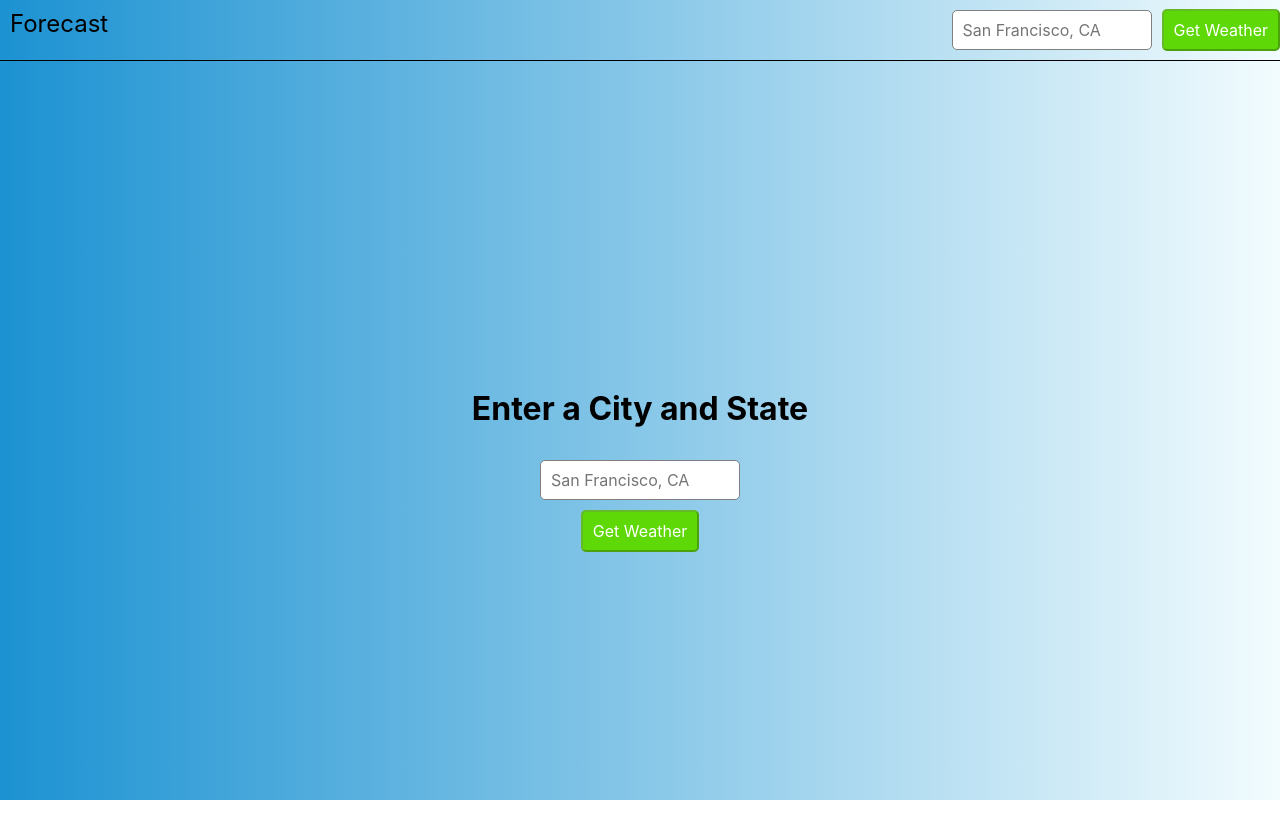
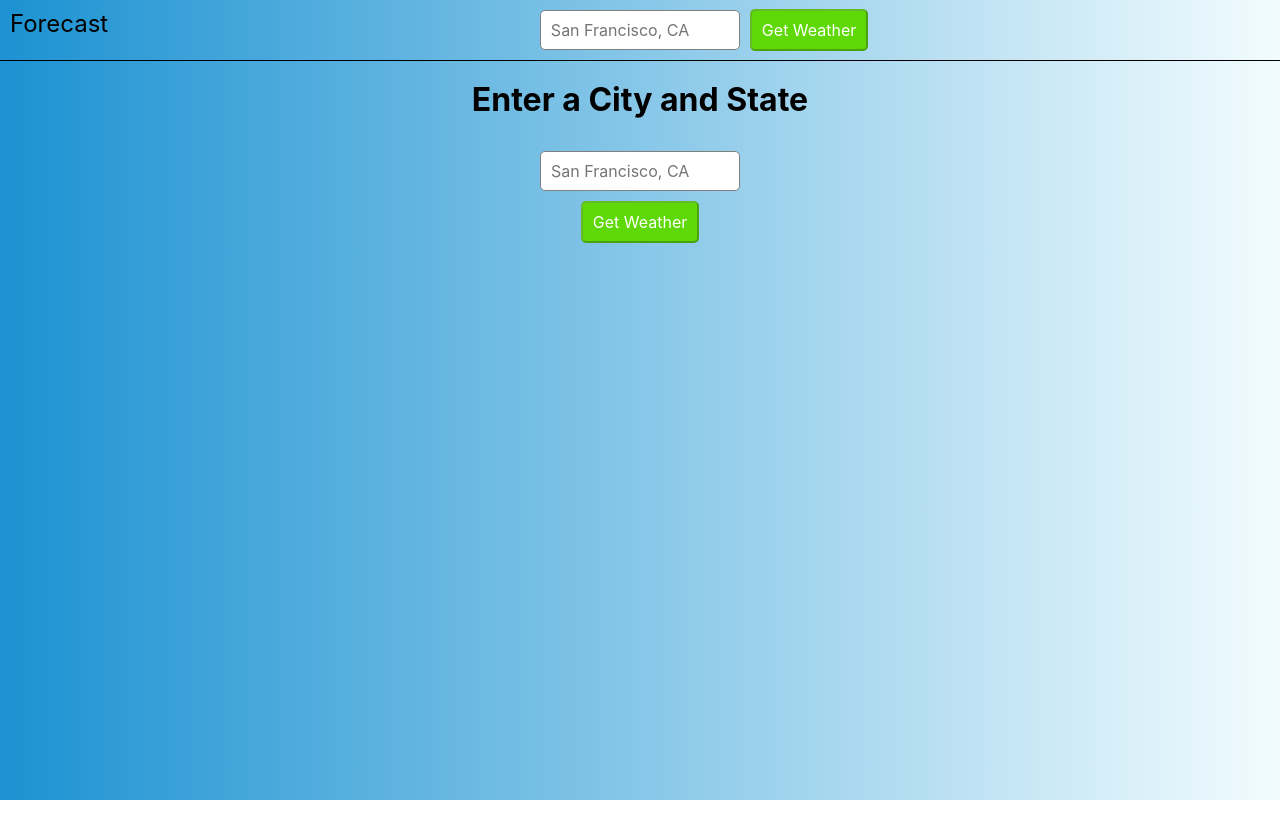
Before and after one commit to bdhsu/forecast, a React (Create React App) app: page / in a window 1280 px wide. Shown: the top 838 px of the page. After the commit the page ends 800 px from the top, so only its background shows below. Built offline with nearby package versions, Linux system fonts and the light colour scheme.

Commit message:
Forecast routing

```diff
--- a/src/App.css
+++ b/src/App.css
@@ -15,7 +15,7 @@ body {
 
 .App {
     background: linear-gradient(to left, #f2fcfe, #1c92d2);
-    height: 100vh;
+    min-height: 100vh;
 }
 /* HEADER */
 /* HEADER */
--- a/src/App.js
+++ b/src/App.js
@@ -2,45 +2,48 @@ import React, { Component } from 'react';
 import logo from './logo.svg';
 import 'normalize.css';
 import './App.css';
-import api  from './utils/api';
 import PropTypes from 'prop-types';
 import { BrowserRouter as Router, Route, Link, Switch } from "react-router-dom";
+
+// components
 import Home from './Home';
 import Forecast from './Forecast';
 import LocationInput from './LocationInput';
+import api  from './utils/api';
+
 
 class App extends Component {
     constructor(props) {
         super(props);
-        this.state = {
-            location: '',
-        };
 
         this.handleSubmit = this.handleSubmit.bind(this);
     }
     handleSubmit(location) {
-        console.log('location: ' + location);
-
-        // api.fetchCurrentWeather(location);
-        api.fetchFiveDayForecast(location);
+        this.props.history.push({
+            pathname: 'forecast',
+            search: '?city=' + location,
+        });
     }
-
     render() {
         return (
+            <Router>
                 <div className="App">
                     <header>
                         <div className="header-logo">
-                        <a href="#" >Forecast</a>
+                            <a href="/" >Forecast</a>
                         </div>
-                    <LocationInput style={{flexDirection: "row"}} />
+
+                        <LocationInput
+                            style={{flexDirection: "row"}}
+                            onSubmit={this.handleSubmit}
+                        />
                     </header>
-                <Router>
                     <Switch>
                         <Route exact path="/" component={Home} />
                         <Route exact path="/forecast" component={Forecast} />
                     </Switch>
+                </div>
             </Router>
-            </div>
         );
     }
 }
--- a/src/Forecast.js
+++ b/src/Forecast.js
@@ -1,7 +1,7 @@
 import React, { Component } from 'react';
-import { Link } from 'react-router-dom';
+// import { Link } from 'react-router-dom';
 
-class Forecast extends React.Component {
+class Forecast extends Component {
     render() {
         return (
             <div className="container">
--- a/src/Home.js
+++ b/src/Home.js
@@ -1,10 +1,26 @@
 import React, { Component } from 'react';
 import { Link } from 'react-router-dom';
+import PropTypes from 'prop-types';
+
+// components
 import LocationInput from './LocationInput';
-import PropTypes from 'prop-types';
-import api  from './utils/api';
+import api from './utils/api';
 
 class Home extends Component {
+    constructor(props) {
+        super(props);
+        this.state = {
+            location: '',
+        };
+
+        this.handleSubmit = this.handleSubmit.bind(this);
+    }
+    handleSubmit(location) {
+        this.props.history.push({
+            pathname: 'forecast',
+            search: '?city=' + location,
+        });
+    }
     render() {
         return (
             <div className="container">
--- a/src/LocationInput.js
+++ b/src/LocationInput.js
@@ -1,5 +1,10 @@
 import React, { Component } from 'react';
+import { BrowserRouter as Router, Link } from 'react-router-dom';
+import PropTypes from 'prop-types';
+
+// components
 import api  from './utils/api';
+
 
 class LocationInput extends Component {
     constructor(props) {
@@ -13,25 +18,22 @@ class LocationInput extends Component {
         this.handleSubmit = this.handleSubmit.bind(this);
     }
     handleChange(event) {
-        var value = event.target.value;
+        var location = event.target.value;
 
         this.setState(_ => {
             return {
-                location: value,
+                location: location,
             }
         });
     }
     handleSubmit(event) {
         event.preventDefault();
 
-        this.props.onSubmit(
-            this.state.location,
-        );
+        this.props.onSubmit(this.state.location);
     }
     render() {
         return (
-            <div className="loc-container">
-                <form className="getweather" onSubmit={this.handleSubmit} style={this.props.style}>
+            <div className="getweather" style={this.props.style}>
                 <input
                     id="location"
                     placeholder="San Francisco, CA"
@@ -43,19 +45,18 @@ class LocationInput extends Component {
                 />
                 <button
                     className="btn"
-                        type="submit"
-                        disabled={!this.state.location}>
+                    type="button"
+                    disabled={!this.state.location}
+                    onClick={this.handleSubmit}>
                         Get Weather
                 </button>
-                </form>
-
             </div>
         )
     }
 }
 
-// LocationInput.propTypes = {
-//     location: PropTypes.string.isRequired,
-// }
+LocationInput.propTypes = {
+    onSubmit: PropTypes.func.isRequired,
+}
 
 export default LocationInput;
```
Also changed, not shown: public/manifest.json. Lines whose indentation alone changed are shown as unchanged.
